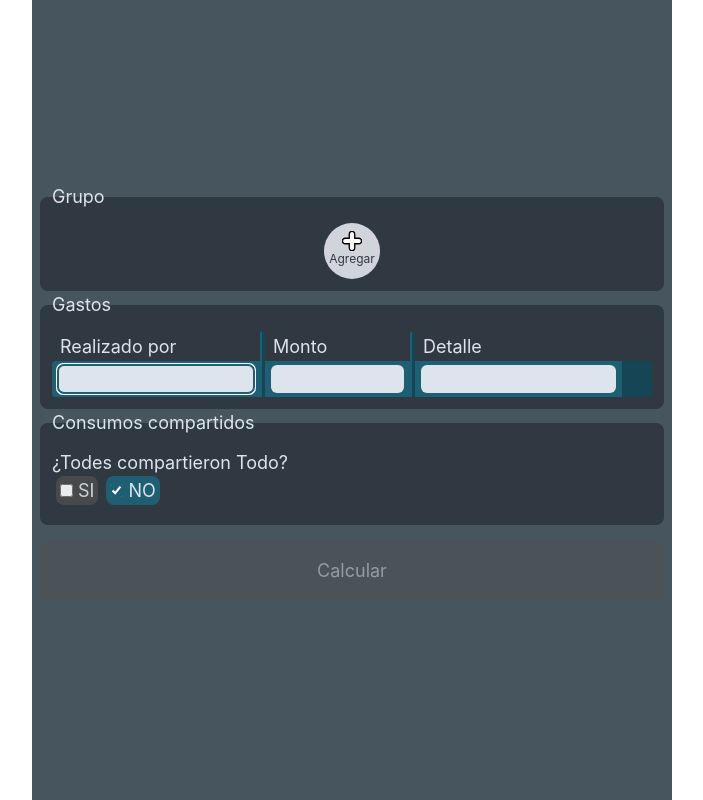
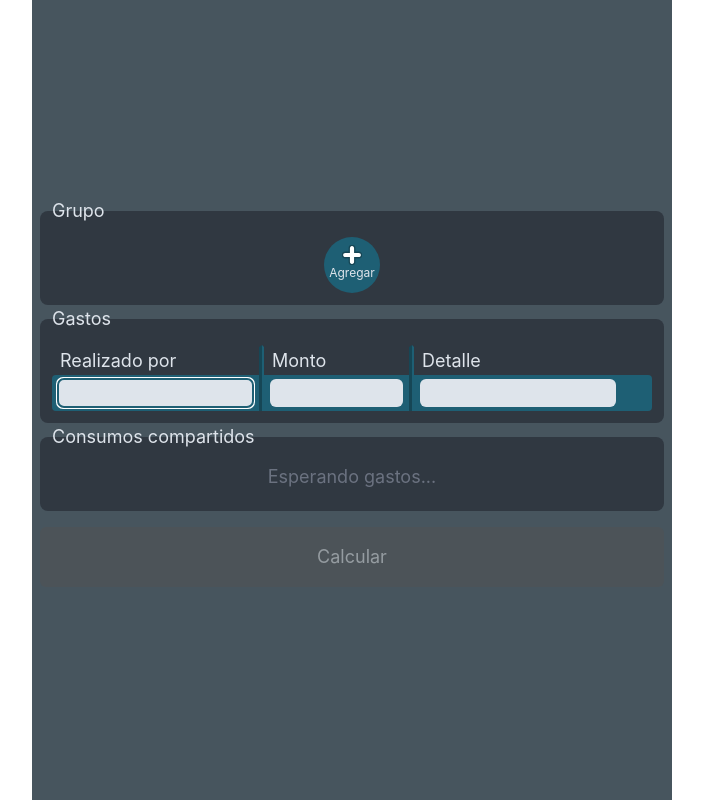
Before and after one commit to ffranco-a/CheckPlease, a React (Create React App) app in the folder check-please/: page /main in a window 1280 px wide. Shown: the whole page, without its empty margins (288-991 px from the left). Built offline with nearby package versions, Linux system fonts and the light colour scheme.

Commit message:
avances en Agregar Persona

```diff
--- a/check-please/src/components/main/Consumo.jsx
+++ b/check-please/src/components/main/Consumo.jsx
@@ -29,10 +29,6 @@ function Consumo({ todes, categoria, categorias, setCategorias, grupo, agregarPe
   return (
     <div className={`${todes ? 'bg-complementary' : 'bg-primary-dark'} p-2 flex flex-col text-text rounded-md h-full`}>
       <span className='capitalize font-bold text-center'>{categoria.detalle}</span>
-      {/* <label>
-        <input type='checkbox' checked={categoria.todes} onChange={() => handleTodes(categoria.id)} />
-        ¿Todes consumieron <span className='capitalize italic'>{categoria.detalle}</span>?: {categoria.todes ? 'SI' : 'NO'}
-      </label> */}
       <ConsumosSiONo categoria={categoria.detalle} handleSetTodes={handleTodes} todes={categoria.todes} disabled={todes} />
 
       {/* //* si la categoría no fue compartida por todes, muestro el selector de personas individuales */}
--- a/check-please/src/components/main/Consumos.jsx
+++ b/check-please/src/components/main/Consumos.jsx
@@ -1,12 +1,14 @@
 import React from 'react';
 import Consumo from './Consumo';
-import ConsumosSiONo from './ConsumosSiONo';
+// import ConsumosSiONo from './ConsumosSiONo';
 
 function Consumos({ categorias, setCategorias, grupo, todes, setTodes, agregarPersona }) {
   return (
     <fieldset className='bg-dark text-text p-3 rounded-lg'>
       <legend>Consumos compartidos</legend>
-      <ConsumosSiONo categoria='Todo' todes={todes} setTodes={setTodes} />
+      {/* //* comentado hasta que esa funcionalidad esté implementada, por el momento si no hay gastos le informo al user que aún no hay gastos por compartir */}
+      {/* <ConsumosSiONo categoria='Todo' todes={todes} setTodes={setTodes} /> */}
+      {categorias.length === 0 && <h4 className='text-center text-gray-500'>Esperando gastos...</h4>}
       <div className='grid grid-cols-2 gap-4 tablet:gap-8 mt-2'>
         {
           // todes === false &&
--- a/check-please/src/components/main/ConsumosSiONo.jsx
+++ b/check-please/src/components/main/ConsumosSiONo.jsx
@@ -12,21 +12,37 @@ function ConsumosSiONo({ categoria, todes, setTodes, handleSetTodes, disabled })
   };
 
   return (
-    <div>
+    <div className='text-center'>
       ¿Todes compartieron <span className='capitalize'>{categoria}</span>?<br />
       <label
-        htmlFor={categoria + ' si'}
-        className={`${
-          todes === true ? 'bg-primary' : 'bg-complementary opacity-90'
-        } m-1 p-1 rounded-lg transition-all hover:filter brightness-110`}>
-        <input type='checkbox' disabled={disabled} checked={todes === true} name={categoria} id={categoria + ' si'} value='si' onChange={handleTodes} /> SI
+        htmlFor={`${categoria} si`}
+        className={`${todes === true ? 'bg-primary' : 'bg-primary-dark'} m-1 p-1 rounded-lg transition-all hover:filter brightness-110 mr-4`}>
+        <input
+          type='checkbox'
+          disabled={disabled}
+          checked={todes === true}
+          name={categoria}
+          id={`${categoria} si`}
+          value='si'
+          onChange={handleTodes}
+          className={`${todes !== true ? 'invisible' : 'visible'} mr-2`}
+        />
+        SI
       </label>
       <label
-        htmlFor={categoria + ' no'}
-        className={`${
-          todes === false ? 'bg-primary' : 'bg-complementary opacity-90'
-        } m-1 p-1 rounded-lg transition-all hover:filter-brightness-110`}>
-        <input type='checkbox' disabled={disabled} checked={todes === false} name={categoria} id={categoria + ' no'} value='no' onChange={handleTodes} /> NO
+        htmlFor={`${categoria} no`}
+        className={`${todes === false ? 'bg-primary' : 'bg-primary-dark'} m-1 p-1 rounded-lg transition-all hover:filter-brightness-110`}>
+        <input
+          type='checkbox'
+          disabled={disabled}
+          checked={todes === false}
+          name={categoria}
+          id={`${categoria} no`}
+          value='no'
+          onChange={handleTodes}
+          className={`${todes !== false ? 'invisible' : 'visible'} mr-2`}
+        />
+        NO
       </label>
     </div>
   );
--- a/check-please/src/components/main/GastoAgregar.jsx
+++ b/check-please/src/components/main/GastoAgregar.jsx
@@ -84,7 +84,7 @@ function AgregarGasto({ agregarGasto, grupo, agregarPersona, categorias, setCate
         <button
           type='submit'
           disabled={disabledButton}
-          className={`${disabledButton ? 'bg-primary-dark' : 'bg-primary-light'} h-9 custom-table-right-side mt-auto grid place-items-center`}>
+          className={`${disabledButton ? 'bg-primary' : 'bg-primary-light'} h-9 custom-table-right-side mt-auto grid place-items-center`}>
           {!disabledButton && <CheckIcon size='small' />}
         </button>
       </form>
--- a/check-please/src/components/main/Persona.jsx
+++ b/check-please/src/components/main/Persona.jsx
@@ -3,9 +3,9 @@ import userLogo from '../../static/images/user.svg';
 
 function Persona({ persona, borrarPersona }) {
   return (
-    <div className='p-2 min-w-logo h-14 flex flex-col items-center justify-center bg-gray-300 rounded-full relative'>
+    <div className='p-2 min-w-logo h-14 flex flex-col items-center justify-center bg-primary-dark rounded-full relative'>
       <img src={userLogo} alt='user logo' className='w-6 h-6' />
-      <span className='capitalize text-sm text-dark relative bottom-1'>
+      <span className='capitalize text-sm text-text relative bottom-1'>
         {persona.nombre}
         {/* , id: {persona.id} */}
       </span>
--- a/check-please/src/components/main/PersonaAgregar.jsx
+++ b/check-please/src/components/main/PersonaAgregar.jsx
@@ -1,7 +1,8 @@
-import React, { useState } from 'react';
+import React, { useState, useEffect } from 'react';
 
 function AgregarPersonas({ agregarPersona, setMostrarInput }) {
   const [nombre, setNombre] = useState('');
+  const [disableButton, setDisableButton] = useState(true);
 
   const handleNuevaPersona = (e) => {
     setNombre(e.target.value);
@@ -13,20 +14,36 @@ function AgregarPersonas({ agregarPersona, setMostrarInput }) {
     if (success) setNombre('');
   };
 
-  const handleDisableButton = () => {
-    if (nombre.length >= 1) return false;
-    return true;
-  };
+  useEffect(() => {
+    if (nombre.length >= 1) setDisableButton(false);
+    else setDisableButton(true);
+  }, [nombre]);
 
   return (
     <div className='flex justify-center'>
-      <form onSubmit={handleAgregarPersona}>
-        <input type='text' autoFocus value={nombre} onChange={handleNuevaPersona} className='input-style mr-1' />
-        <button type='submit' disabled={handleDisableButton()} className='p-1 mx-1 bg-green-400 rounded-md'>
+      <form
+        onSubmit={handleAgregarPersona}
+        // onBlur={() => {
+        //   if (nombre === '') setMostrarInput(false);
+        // }}
+        className='bg-primary rounded flex items-center'>
+        <input
+          type='text'
+          autoFocus
+          value={nombre}
+          onChange={handleNuevaPersona}
+          onKeyDown={(e) => {
+            if (e.key === 'Escape') setMostrarInput(false);
+          }}
+          className='input-style my-1 mx-2'
+        />
+        <button
+          type='submit'
+          disabled={disableButton}
+          className={`${
+            disableButton ? 'text-primary-light cursor-default' : 'bg-primary-light text-white hover:bg-opacity-70'
+          } h-full px-2 text-sm custom-table-right-side transition-all`}>
           Agregar
-        </button>
-        <button type='button' onClick={() => setMostrarInput(false)} className='p-1 mx-1 bg-red-200 rounded-md'>
-          Cerrar
         </button>
       </form>
     </div>
--- a/check-please/src/components/main/PersonaBotonAgregar.jsx
+++ b/check-please/src/components/main/PersonaBotonAgregar.jsx
@@ -1,13 +1,15 @@
 import React from 'react';
 import addLogo from '../../static/images/add.svg';
 
-function PersonaBotonAgregar({ setMostrarInput }) {
+function PersonaBotonAgregar({ mostrarInput, setMostrarInput }) {
   return (
     <div
-      className='p-2 w-14 h-14 flex flex-col items-center justify-start bg-gray-300 rounded-full relative transition-all hover:bg-gray-400 cursor-pointer'
-      onClick={() => setMostrarInput(true)}>
+      className={`${
+        mostrarInput ? 'opacity-40' : 'opacity-100 hover:bg-opacity-80'
+      } p-2 w-14 h-14 flex flex-col items-center justify-start bg-primary rounded-full relative  cursor-pointer transition-all`}
+      onClick={() => setMostrarInput(!mostrarInput)}>
       <img src={addLogo} alt='user logo' className='w-5 h-5' />
-      <span className='text-xs text-dark'>Agregar</span>
+      <span className='text-xs text-text'>{mostrarInput ? 'Cerrar' : 'Agregar'}</span>
     </div>
   );
 }
--- a/check-please/src/components/main/Personas.jsx
+++ b/check-please/src/components/main/Personas.jsx
@@ -36,7 +36,7 @@ function Personas({ grupo, setGrupo, agregarPersona, gastos }) {
               <Persona persona={persona} borrarPersona={handleBorrarPersona} />
             </div>
           ))}
-        <PersonaBotonAgregar setMostrarInput={setMostrarInput} />
+        <PersonaBotonAgregar mostrarInput={mostrarInput} setMostrarInput={setMostrarInput} />
       </div>
       {mostrarInput && (
         <div>
--- a/check-please/src/index.css
+++ b/check-please/src/index.css
@@ -59,14 +59,14 @@ input[type=number]::-webkit-outer-spin-button {
 }
 
 .custom-table-left-column {
-  border-right: 2px solid #1E5F74;
+  border-right: 3px solid #164655;
 }
 .custom-table-center-column {
-  border-right: 2px solid #1E5F74;
-  border-left: 3px solid #164655;
+  border-right: 3px solid #164655;
+  border-left: 2px solid #1E5F74;
 }
 .custom-table-right-column {
-  border-left: 3px solid #164655;
+  border-left: 2px solid #1E5F74;
 }
 
 .custom-table-right-side {
```
Also changed, not shown: check-please/src/components/main/Gastos.jsx (+7 -1 lines), check-please/src/static/images/add.svg, check-please/src/static/images/user.svg.
